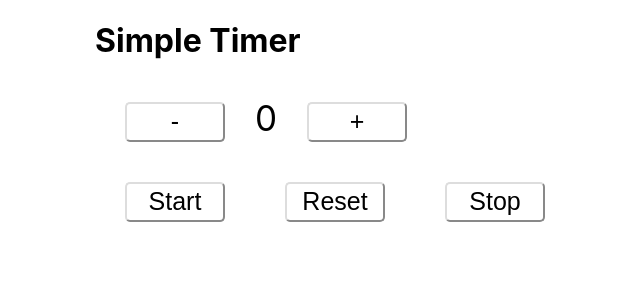
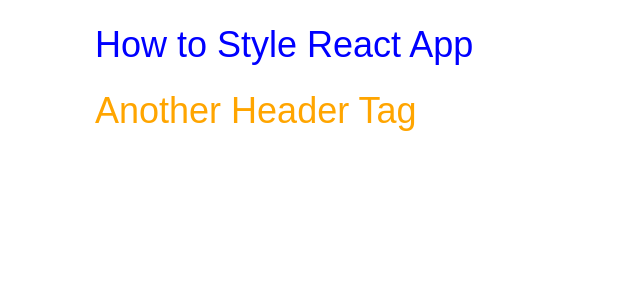
Before and after one commit to ariful4900/core-react, a React app: page / in a window 1280 px wide. Shown: the top 300 px of the page, without its empty margins (33-673 px from the left). Built offline with nearby package versions, Linux system fonts and the light colour scheme.

Commit message:
inline styles

```diff
--- a/src/components/App.jsx
+++ b/src/components/App.jsx
@@ -1,65 +1,26 @@
 import React, { Component } from 'react';
 
-
+const myHeader = {
+    color: 'blue',
+    fontWeight: 300,
+    fontFamily: 'Arial',
+    fontSize: '36px'
+}
 class App extends Component {
 
 
-    state = {
-        count: 0,
 
-    }
-    intervalId = null
-    incrementCount = () => {
-        this.setState({ count: this.state.count + 1 })
-    }
-    dicrementCount = () => {
-
-        if (this.state.count > 0) {
-            this.setState({ count: this.state.count - 1 })
-        }
-
-    }
-    startTimer = () => {
-        if (this.state.count > 0 && !this.intervalId) {
-            this.intervalId = setInterval(() => {
-                this.setState({ count: this.state.count - 1 }, () => {
-                    if (this.state.count === 0) {
-                        alert('Timer Finished')
-                        clearInterval(this.intervalId)
-                        this.intervalId =null
-                    }
-                })
-            }, 1000)
-        }
-    }
-
-    stopTimer = ()=>{
-        if(this.intervalId){
-            clearInterval(this.intervalId)
-            this.intervalId = null
-        }
-    }
-
-    resetTimer = ()=>{
-        this.setState({count: 0});
-        clearInterval(this.intervalId)
-        this.intervalId = null
-    }
 
     render() {
         return (
             <div className="App" >
-                <h1 className="heading">Simple Timer</h1>
-                <div className="container">
-                    <button onClick={this.dicrementCount}>-</button>
-                    <span>{this.state.count}</span>
-                    <button onClick={this.incrementCount}>+</button>
-                </div>
-                <div className="container">
-                    <button onClick={this.startTimer}>Start</button>
-                    <button onClick={this.resetTimer}>Reset</button>
-                    <button onClick={this.stopTimer}>Stop</button>
-                </div>
+                <h1 style={myHeader} >How to Style React App</h1>
+                <h1 style={{
+                    color: 'orange',
+                    fontWeight: 300,
+                    fontFamily: 'Arial',
+                    fontSize: '36px'
+                }}>Another Header Tag</h1>
             </div >
         )
     }
```
